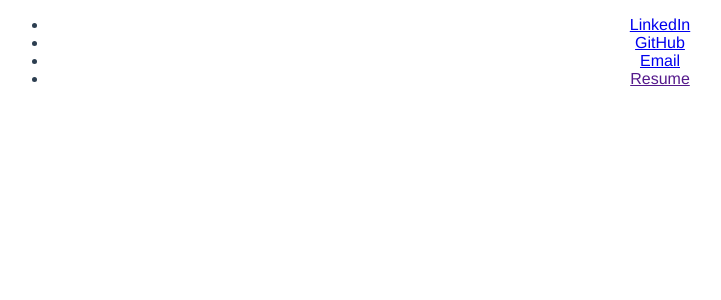
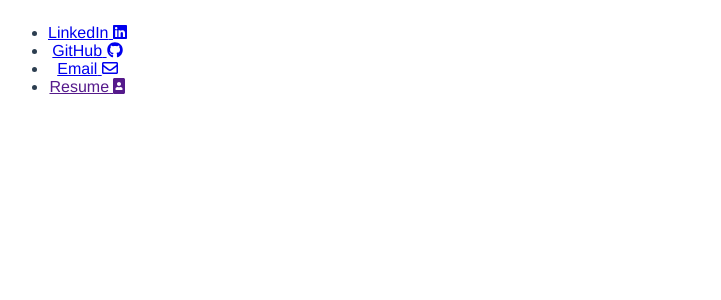
Before and after one commit to zhutoutoutousan/portfolio-site, a Vue app in the folder app/: page /about in a window 1280 px wide. Shown: the top 300 px of the page, without its empty margins (0-721 px from the left). Built offline with nearby package versions, Linux system fonts and the light colour scheme.

Commit message:
Mutterfickende Veränderung
Fick!!

```diff
--- a/app/babel.config.js
+++ b/app/babel.config.js
@@ -1,5 +1,5 @@
 module.exports = {
   presets: [
-    '@vue/cli-plugin-babel/preset'
+    '@vue/app'
   ]
 }
--- a/app/package.json
+++ b/app/package.json
@@ -25,6 +25,11 @@
     "babel-eslint": "^10.1.0",
     "eslint": "^6.7.2",
     "eslint-plugin-vue": "^6.2.2",
+    "node-sass": "^4.14.1",
+    "sass-loader": "^10.0.2",
+    "sass-resources-loader": "^2.1.1",
+    "style-resources-loader": "^1.3.3",
+    "vue-cli-plugin-style-resources-loader": "^0.1.4",
     "vue-template-compiler": "^2.6.11"
   },
   "eslintConfig": {
--- a/app/src/components/ContactComponent.vue
+++ b/app/src/components/ContactComponent.vue
@@ -3,22 +3,22 @@
         <ul class="contact__list">
             <li class="contact__item">
                 <a href="https://www.linkedin.com/in/tian-shao-113947104/" target="_blank" class="contact__link contact__link--linkedin">
-                    <span class="contact__label">LinkedIn</span>
+                    <span class="contact__label">LinkedIn</span>  <font-awesome-icon :icon="['fab', 'linkedin']" />
                 </a>
             </li>
             <li class="contact__item">
                 <a href="https://github.com/zhutoutoutousan" target="_blank" class="contact__link contact__link--github">
-                    <span class="contact__label">GitHub</span>
+                    <span class="contact__label">GitHub</span> <font-awesome-icon :icon="['fab', 'github']" />
                 </a>
             </li>
             <li class="contact__item">
                 <a href="mailto:stupidpieceofshit@126.com" target="_blank" class="contact__link contact__link--email">
-                    <span class="contact__label">Email</span>
+                    <span class="contact__label">Email</span> <font-awesome-icon :icon="['far', 'envelope']" />
                 </a>
             </li>
             <li class="contact__item">
                 <a href="" target="_blank" class="contact__link contact__link--resume">
-                    <span class="contact__label">Resume</span>
+                    <span class="contact__label">Resume</span> <font-awesome-icon :icon="['fas', 'portrait']" />
                 </a>
             </li>
         </ul>
@@ -32,5 +32,7 @@ export default {
 </script>
 
 <style lang="scss">
-
+    .contact {
+        position: absolute;
+    }
 </style>
--- a/app/src/main.js
+++ b/app/src/main.js
@@ -1,6 +1,17 @@
 import Vue from 'vue'
 import App from './App.vue'
+import './scss/app.scss'
 import router from './router'
+
+import { library } from '@fortawesome/fontawesome-svg-core'
+import { faEye, faCode, faPortrait, faTimes } from '@fortawesome/free-solid-svg-icons'
+import { faGithub, faLinkedin } from '@fortawesome/free-brands-svg-icons'
+import { faEnvelope } from '@fortawesome/free-regular-svg-icons'
+import { FontAwesomeIcon } from '@fortawesome/vue-fontawesome'
+
+library.add(faEye, faCode, faGithub, faLinkedin, faEnvelope, faPortrait, faTimes)
+
+Vue.component('font-awesome-icon', FontAwesomeIcon)
 
 Vue.config.productionTip = false
 
--- a/app/src/scss/abstracts/_mixins.scss
+++ b/app/src/scss/abstracts/_mixins.scss
@@ -0,0 +1 @@
+// Abstracts
--- /dev/null
+++ b/app/src/scss/app.scss
@@ -0,0 +1,2 @@
+// Abstracts
+@import 'abstracts/_mixins.scss'
```
Also changed, not shown: 1 other file (tests, documents, lock files or other folders).
